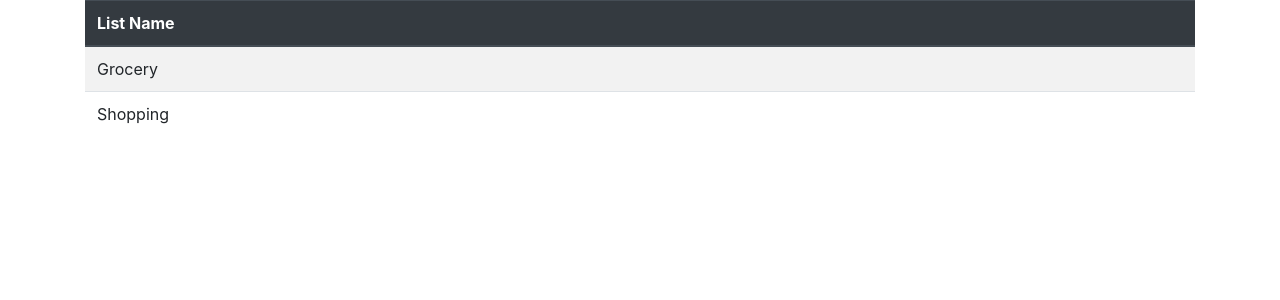
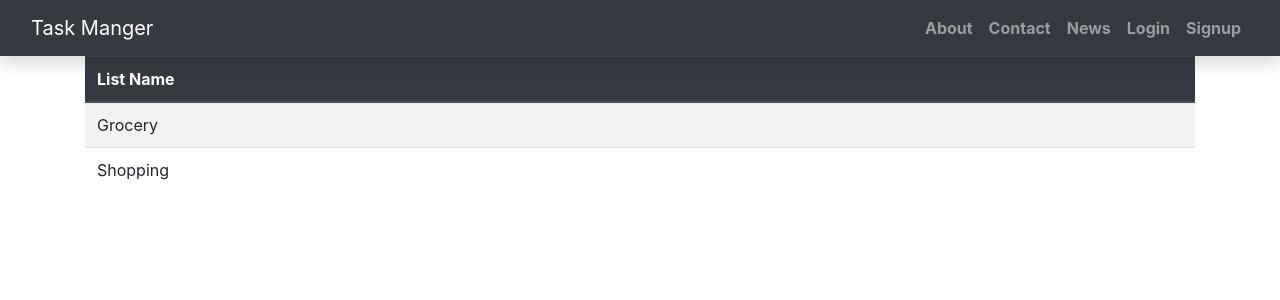
Before and after one commit to palakgupta2712/Django-task-app, a Django app: page /tasklist/ in a window 1280 px wide. Shown: the top 300 px of the page. Run offline with Django 3.2, Linux system fonts and the light colour scheme; data comes from the database, SQL or seed files in the repository; some libraries are stand-ins or nearby versions.

Commit message:
nav-bar added

```diff
--- a/todo/templates/base.html
+++ b/todo/templates/base.html
@@ -8,6 +8,39 @@
     </head>
 
     <body>
+        <!--NavBar starts here-->
+        <nav class="navbar navbar-expand-lg navbar-dark bg-dark shadow" id="mainNav">
+            <div class="container-fluid">
+                <a class="navbar-brand" href="{% url 'home' %}">Task Manger</a>
+                <button class="navbar-toggler navbar-toggler-right" type="button" data-toggle="collapse" data-target="#navbarResponsive"
+                    aria-controls="navbarResponsive" aria-expanded="false" aria-label="Toggle navigation">
+                    <span class="navbar-toggler-icon"></span>
+                </button>
+                <div class="collapse navbar-collapse" id="navbarResponsive">
+                    <ul class="navbar-nav ml-auto">
+                        <li class="nav-item text-black">
+                            <a class="nav-link text-black font-weight-bold" href="#">About</a>
+                        </li>
+                        <li class="nav-item text-black">
+                            <a class="nav-link text-black font-weight-bold" href="#">Contact</a>
+                        </li>
+
+
+                        <li class="nav-item text-black">
+                            <a class="nav-link text-black font-weight-bold" href="#">News</a>
+                        </li>
+                        <li class="nav-item text-black">
+                            <a class="nav-link text-black font-weight-bold" href="#">Login</a>
+                        </li>
+                        <li class="nav-item text-black">
+                            <a class="nav-link text-black font-weight-bold" href="#">Signup</a>
+                        </li>
+
+                    </ul>
+                </div>
+            </div>
+        </nav>
+        <!--NavBar ends here-->
 
         <div class="container">
 
```
